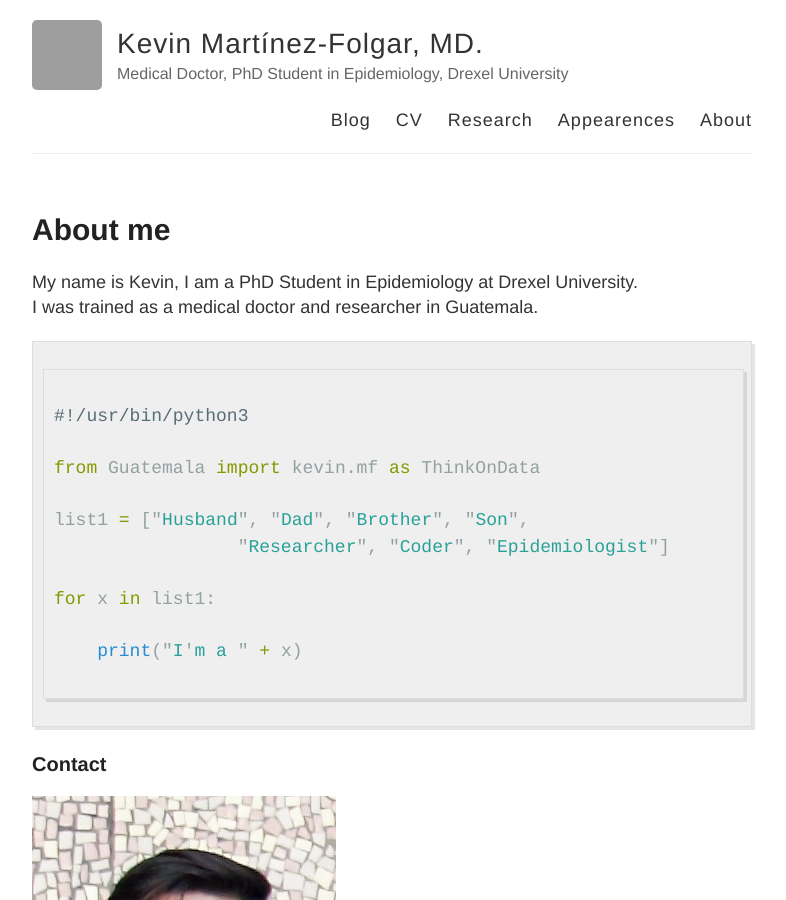
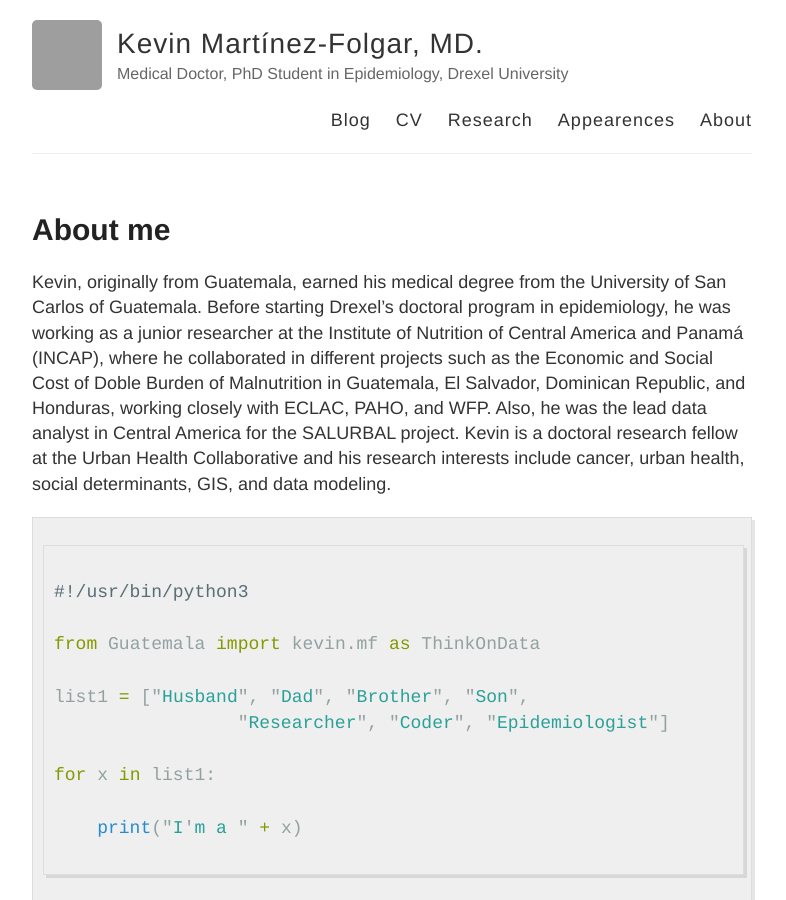
Before and after one commit to kmfolgar/kmartinez.com, a Jekyll site: the page built from about.md, in a window 1280 px wide and 900 px high. Shown: the whole window, without its empty margins (248-1034 px from the left). Built offline with Jekyll 4.4.1, drawn with Linux system fonts in a browser that asks for light colours; grey boxes are pictures that could not be loaded.

Commit message:
update about

````diff
--- a/about.md
+++ b/about.md
@@ -5,9 +5,8 @@
 ---
 
 
+Kevin, originally from Guatemala, earned his medical degree from the University of San Carlos of Guatemala. Before starting Drexel’s doctoral program in epidemiology, he was working as a junior researcher at the Institute of Nutrition of Central America and Panamá (INCAP), where he collaborated in different projects such as the Economic and Social Cost of Doble Burden of Malnutrition in Guatemala, El Salvador, Dominican Republic, and Honduras, working closely with ECLAC, PAHO, and WFP. Also, he was the lead data analyst in Central America for the SALURBAL project. Kevin is a doctoral research fellow at the Urban Health Collaborative and his research interests include cancer, urban health, social determinants, GIS, and data modeling.
 
-My name is Kevin, I am a PhD Student in Epidemiology at Drexel University.
-I was trained as a medical doctor and researcher in Guatemala.
 
 ```python
 
````
